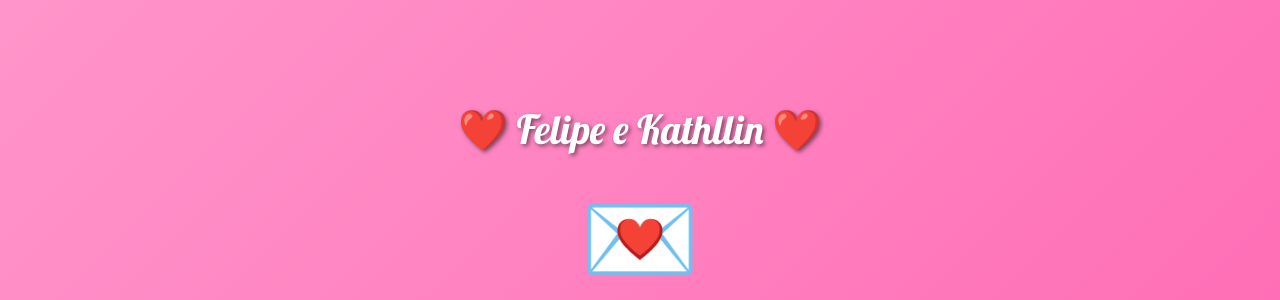
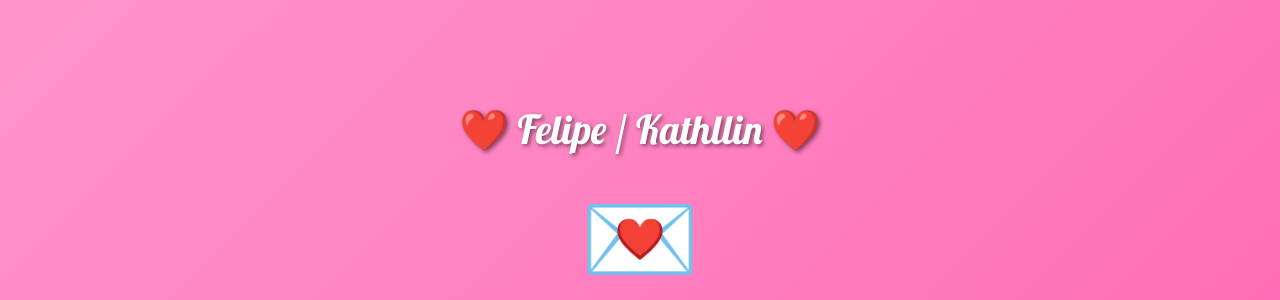
Before and after one commit to FelipeLipeee/love, a Flask app: page / in a window 1280 px wide. Shown: the part 151-451 px from the top of the page. Run offline with Flask 3, Linux system fonts and the light colour scheme.

Commit message:
Update index.html

```diff
--- a/templates/index.html
+++ b/templates/index.html
@@ -12,7 +12,7 @@
     <div class="decorative-background"></div>
     <div class="container">
         <div class="name-container">
-            <h1 class="name-text">❤️ Felipe e Kathllin ❤️</h1>
+            <h1 class="name-text">❤️ Felipe / Kathllin ❤️</h1>
         </div>
         <div class="button-container">
             <button id="openFolder" class="open-button">💌</button>
```
